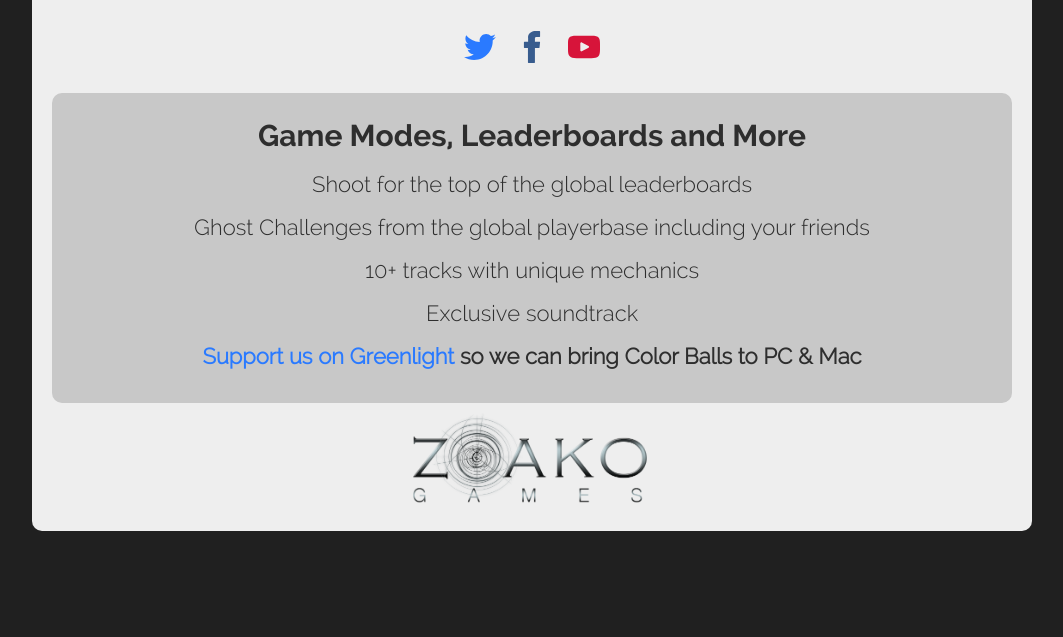
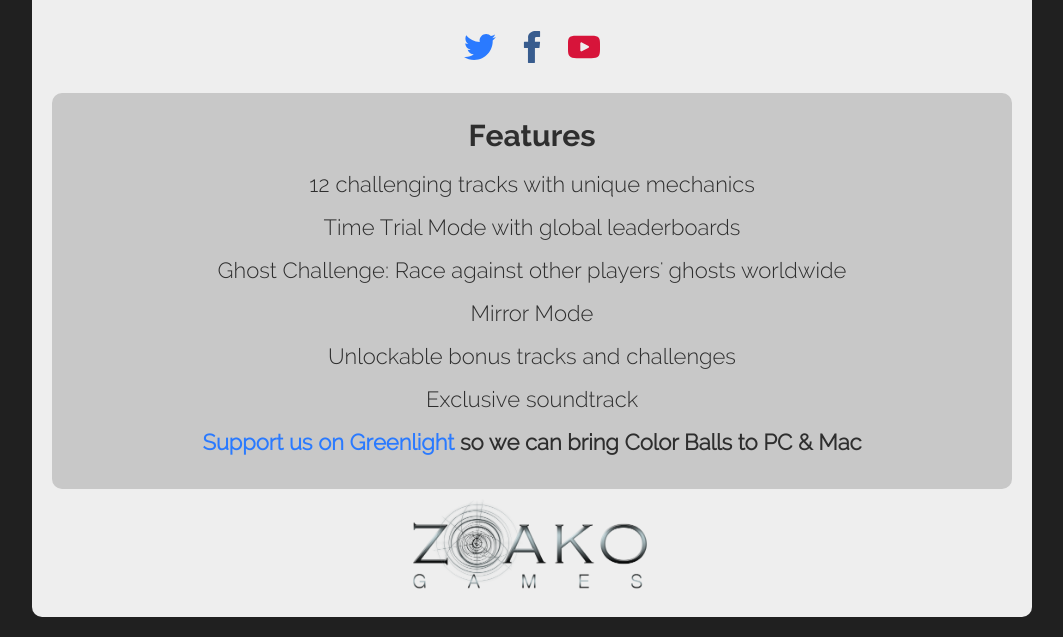
Before and after one commit to zoako/zoako.github.io, a Jekyll site: the page built from index.html, in a window 1280 px wide and 900 px high, scrolled down 2293 px, cut to the strip 263-900 px from the top of the window. Shown: the whole strip, without its empty margins (108-1171 px from the left). Built offline with Jekyll 4.4.1, drawn with Linux system fonts in a browser that asks for light colours; before the commit the page ends 3107 px from its top, so only the background shows below that.

Commit message:
changed feature text

```diff
--- a/index.html
+++ b/index.html
@@ -64,10 +64,12 @@ layout: homepage
 		</div>
 		<div class="section">
 			<div class="section-content game-details">
-				<h1 class="game-detail-header top-detail">Game Modes, Leaderboards and More</h1>
-					<p class="game-feature-item">Shoot for the top of the global leaderboards</p>
-					<p class="game-feature-item">Ghost Challenges from the global playerbase including your friends</p>
-					<p class="game-feature-item">10+ tracks with unique mechanics</p>
+				<h1 class="game-detail-header top-detail">Features</h1>
+					<p class="game-feature-item">12 challenging tracks with unique mechanics</p>
+					<p class="game-feature-item">Time Trial Mode with global leaderboards</p>
+					<p class="game-feature-item">Ghost Challenge: Race against other players' ghosts worldwide</p>
+					<p class="game-feature-item">Mirror Mode</p>
+					<p class="game-feature-item">Unlockable bonus tracks and challenges</p>
 					<p class="game-feature-item">Exclusive soundtrack</p>
 				<p class="support-us"><a class="greenlight_web" target="_blank" href="http://steamcommunity.com/sharedfiles/filedetails/?id={{ site.greenlight_id }}">
 				Support us on Greenlight</a> so we can bring Color Balls to PC & Mac</p>
```
